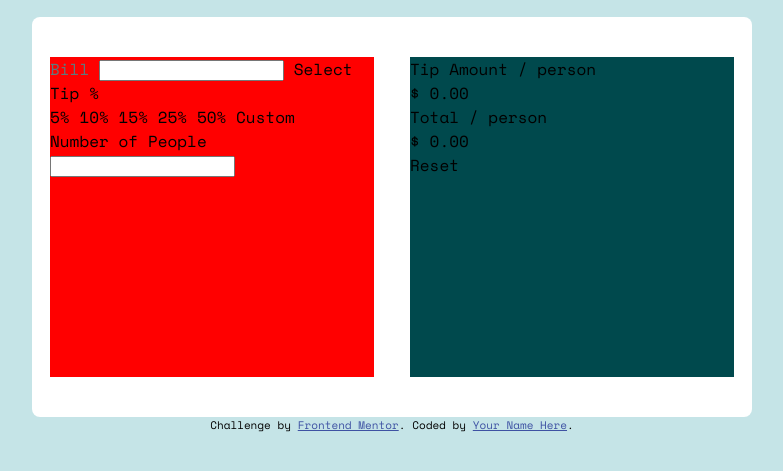
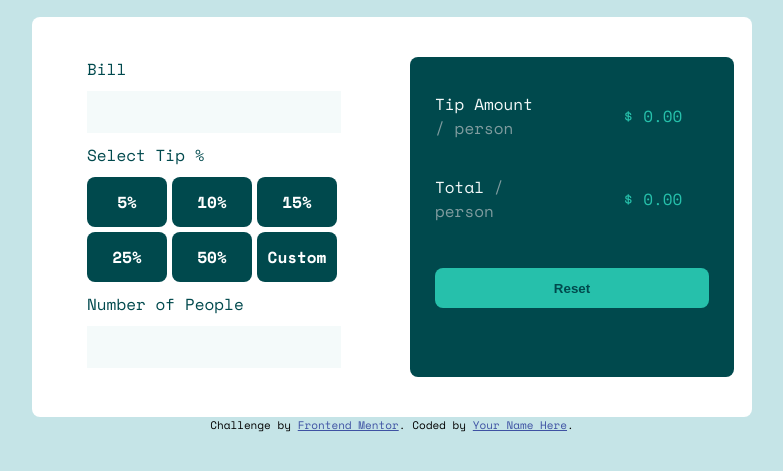
Before and after one commit to jyunakaike/Tip-calculator-app-challenge-, a plain HTML site: page index.html in a window 1280 px wide. Shown: the part 77-548 px from the top of the page, without its empty margins (248-1031 px from the left). Drawn offline with nearby package versions, Linux system fonts and the light colour scheme.

Commit message:
adding style, grid , position

```diff
--- a/index.html
+++ b/index.html
@@ -37,39 +37,60 @@
   <div class="container">
     <div class="form1">
       <label class="title">Bill</label>
-      <input type="text">
-      <label>Select Tip %</label>
-      <div>
+      <input class="input" type="text">
+
+      <label class="title">Select Tip %</label>
+      <div class="percentages" >
+        <div class="percentage">
           5%
+        </div>
+        <div class="percentage">
           10%
+        </div>
+        <div class="percentage">
           15%
+        </div>
+        <div class="percentage">
           25%
+        </div>
+        <div class="percentage">
           50%
+        </div>
+        <div class="percentage">
           Custom
         </div>
-      <label>Number of People</label>
-      <input type="text">
+
+      </div>
+      <label class="title">Number of People</label>
+      <input class="input" type="text">
     </div>
     <div class="form2">
-      <div>
-        <div>
-          Tip Amount
-          / person
-        </div>
-        <div>
-          $ 0.00
-        </div>
+      <div class="details" >
+        <div class="detail">
+          <label class="title2" >Tip Amount</label>
+          <label class="subTitle2">/ person</label>
         </div>
 
-      <div>
-        <div>
-          Total
-          / person
+        <div class="detail">
+          <label class="price">$ 0.00</label>
         </div>
-        <div>
-          $ 0.00
+
+        <div class="detail">
+          <label class="title2" >Total</label>
+          <label class="subTitle2">/ person</label>
         </div>
+
+        <div class="detail">
+          <label class="price">$ 0.00</label>
+        </div>
+
+      </div>
+
+      <div class="detail" >
+        <button class="button">
           Reset
+        </button>
+
       </div>
 
     </div>
--- a/style.css
+++ b/style.css
@@ -19,7 +19,7 @@ body{
 .logo{
     display: flex;
     justify-content: center;
-    align-items: center;
+align-items: center;
     margin: auto;
     margin-top: 20px;
     margin-bottom: 20px;
@@ -36,21 +36,100 @@ body{
 }
 
 .form1{
-    background-color: red;
+    /* background-color: red; */
     margin: auto;
     height: 80%;
-    width: 90%;
+    /* width: 90%; */
     /* border: 2px; */
 }
+.input{
+    display: flex;
+        justify-content: center;
+        align-items: center;
+    margin-bottom: 10px;
+    border: none;
+    background-color:hsl(189, 41%, 97%);
+    width: 100%;
+    height: 40px;
+    margin-top: 10px;
+    margin-bottom: 10px;
+}
 .title{
-    color:hsl(186, 14%, 43%) ;
+    color:hsl(183, 100%, 15%) ;
     font-size: 16px;
+
 }
+.percentages{
+    display: grid;
+        grid-template-columns: 1fr 1fr 1fr;
+        gap:5px;
+        place-items: center;
+    margin-top: 10px;
+    margin-bottom: 10px;
+}
+.percentage{
+    display:flex;
+    align-items: center;
+    justify-content: center;
+    height: 50px;
+    width: 80px;
+    background-color: hsl(183, 100%, 15%);
+    border-radius: 8px;
+    color: white;
+    font-weight: bold;
+}
+
+
 
 .form2{
     background-color: hsl(183, 100%, 15%);
     margin: auto;
     height: 80%;
     width: 90%;
+    border-radius: 8px;
+}
+
+.details{
+    display: grid;
+    grid-template-columns: 1fr 1fr ;
+    /* gap:5px; */
+    place-items: center;
+    margin-top: 10px;
+    margin-bottom: 10px;
+}
+
+.detail{
+    margin-top: 25px;
+    margin-left: 25px;
+    margin-right: 25px;
+    margin-bottom: 10px;
+}
+
+.title2{
+    color:hsl(189, 41%, 97%);
+    font-size: 16px;
+}
+.subTitle2{
+    color:hsl(184, 14%, 56%);
+    font-size: 16px;
+}
+
+.price{
+    color:hsl(172, 67%, 45%);
+    font-size: 16px;
+}
+
+.button{
+    background-color: hsl(172, 67%, 45%);
+    color: hsl(183, 100%, 15%);
+
+
+    border-radius: 8px;
+    border: none;
+    width: 100%;
+    height: 40px;
+    margin-top: 10px;
+    margin-bottom: 10px;
+    font-weight: bold;
 
 }
```
Lines whose indentation alone changed are shown as unchanged.
